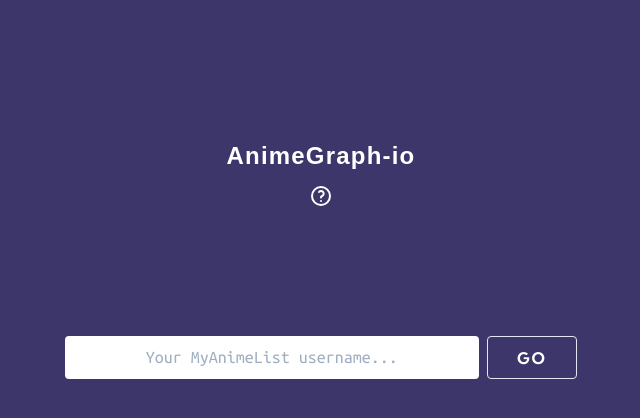
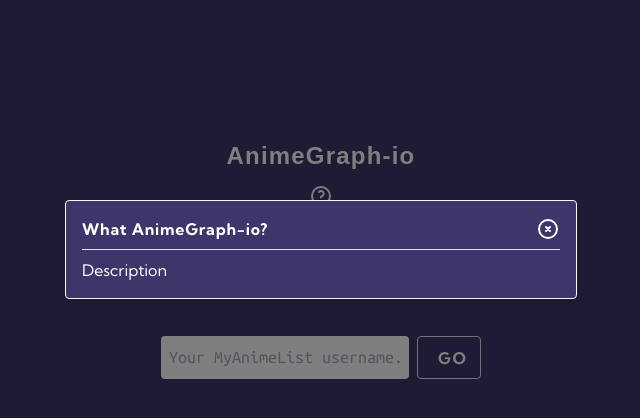
Before and after one commit to heyitschun/animegraph-io, a React (Create React App) app in the folder client/: page / in a window 1280 px wide. Both pictures are taken after a click on the button 640 px from the left and 196 px from the top of the page. Shown: the top 418 px of the page, without its empty margins (319-959 px from the left). Built offline with nearby package versions, Linux system fonts and the light colour scheme; a web font is replaced by a local one.

Commit message:
home-page help dialog

```diff
--- a/client/src/components/HelpModal.js
+++ b/client/src/components/HelpModal.js
@@ -1,8 +1,54 @@
 import React from "react";
+import { motion, AnimatePresence } from "framer-motion";
+import CloseIcon from "../components/icons/CloseIcon";
 
-function HelpModal() {
+const backdropVariants = {
+  hidden: { opacity: 0 },
+  visible: { opacity: 1 }
+}
+
+const helpVariants = {
+  hidden: {
+    y: "-100vh",
+    opacity: 0
+  },
+  visible: {
+    y: "200px",
+    opacity: 1,
+    transition: { delay: 0.3}
+  }
+}
+
+function HelpModal({ showHelp, setShowHelp }) {
+
   return (
-    <div>Help</div>
+    <AnimatePresence exitBeforeEnter>
+      { showHelp && (
+        <motion.div
+          className="fixed top-0 left-0 w-full h-full bg-black bg-opacity-50 z-50"
+          variants={backdropVariants}
+          initial="hidden"
+          animate="visible"
+          exit="hidden"
+        >
+          <motion.div
+            className="m-auto p-4 max-w-lg bg-indigo-900 text-white rounded shadow border border-gray-100"
+            variants={helpVariants}
+          >
+            <div className="flex justify-between">
+              <h1 className="font-bold tracking-wider">What AnimeGraph-io?</h1>
+              <button onClick={() => setShowHelp(false)}>
+                <CloseIcon />
+              </button>
+            </div>
+            <hr className="my-2" />
+            <div>
+              <p>Description</p>
+            </div>
+          </motion.div>
+        </motion.div>
+      ) }
+    </AnimatePresence>
   );
 };
 
--- a/client/src/components/UsernameInput.js
+++ b/client/src/components/UsernameInput.js
@@ -2,13 +2,13 @@
 
 function UsernameInput() {
   return (
-    <div className="flex w-full mx-8 md:mx-0 md:w-2/5 flex-col md:flex-row">
+    <div className="flex w-full mx-8 md:mx-0 md:w-2/5 lg:w-1/4 flex-col md:flex-row">
       <input
         type="text"
         placeholder="Your MyAnimeList username..."
         className="rounded focus:outline-none w-full p-2 font-mono text-lg text-center"
       />
-      <button className="transition duration-500 rounded py-2 px-5 md:ml-2 ml-0 mt-4 md:mt-0 md:w-1/5 w-full tracking-widest text-white font-bold border hover:text-indigo-900 hover:bg-white hover:border-indigo-900 text-center">
+      <button className="transition duration-500 rounded py-2 px-5 md:ml-2 ml-0 mt-4 md:mt-0 md:w-1/5 w-full tracking-widest text-white font-bold border hover:text-indigo-900 hover:bg-white hover:border-indigo-900 text-center focus:outline-none">
         GO
       </button>
     </div>
--- /dev/null
+++ b/client/src/components/icons/CloseIcon.js
@@ -0,0 +1,24 @@
+import React from "react";
+
+function CloseIcon() {
+  return (
+    <svg
+      xmlns="http://www.w3.org/2000/svg"
+      className="icon icon-tabler icon-tabler-circle-x"
+      width="24"
+      height="24"
+      viewBox="0 0 24 24"
+      strokeWidth="2"
+      stroke="#ffffff"
+      fill="none"
+      strokeLinecap="round"
+      strokeLinejoin="round"
+    >
+      <path stroke="none" d="M0 0h24v24H0z"/>
+      <circle cx="12" cy="12" r="9" />
+      <path d="M10 10l4 4m0 -4l-4 4" />
+    </svg>
+  );
+};
+
+export default CloseIcon;
--- a/client/src/routes/Home.js
+++ b/client/src/routes/Home.js
@@ -1,13 +1,17 @@
-import React from "react";
+import React, { useState } from "react";
 import { motion } from "framer-motion";
 import HelpIcon from "../components/icons/HelpIcon";
 import UsernameInput from "../components/UsernameInput";
+import HelpModal from "../components/HelpModal";
 
 
 function Home() {
+  const [showHelp, setShowHelp] = useState(false);
+
   return (
     <>
       <div className="mt-32 w-full">
+        <HelpModal showHelp={showHelp} setShowHelp={setShowHelp} />
         <motion.div
           initial={{ y: -250 }}
           animate={{ y: 10 }}
@@ -23,7 +27,9 @@
           animate={{ opacity: 1 }}
           transition={{ delay: 1.5, duration: 1 }}
         >
-          <button className="focus:outline-none hover:scale-105">
+          <button
+            onClick={() => setShowHelp(true)}
+            className="focus:outline-none hover:scale-105">
             <HelpIcon />
           </button>
         </motion.div>
```
